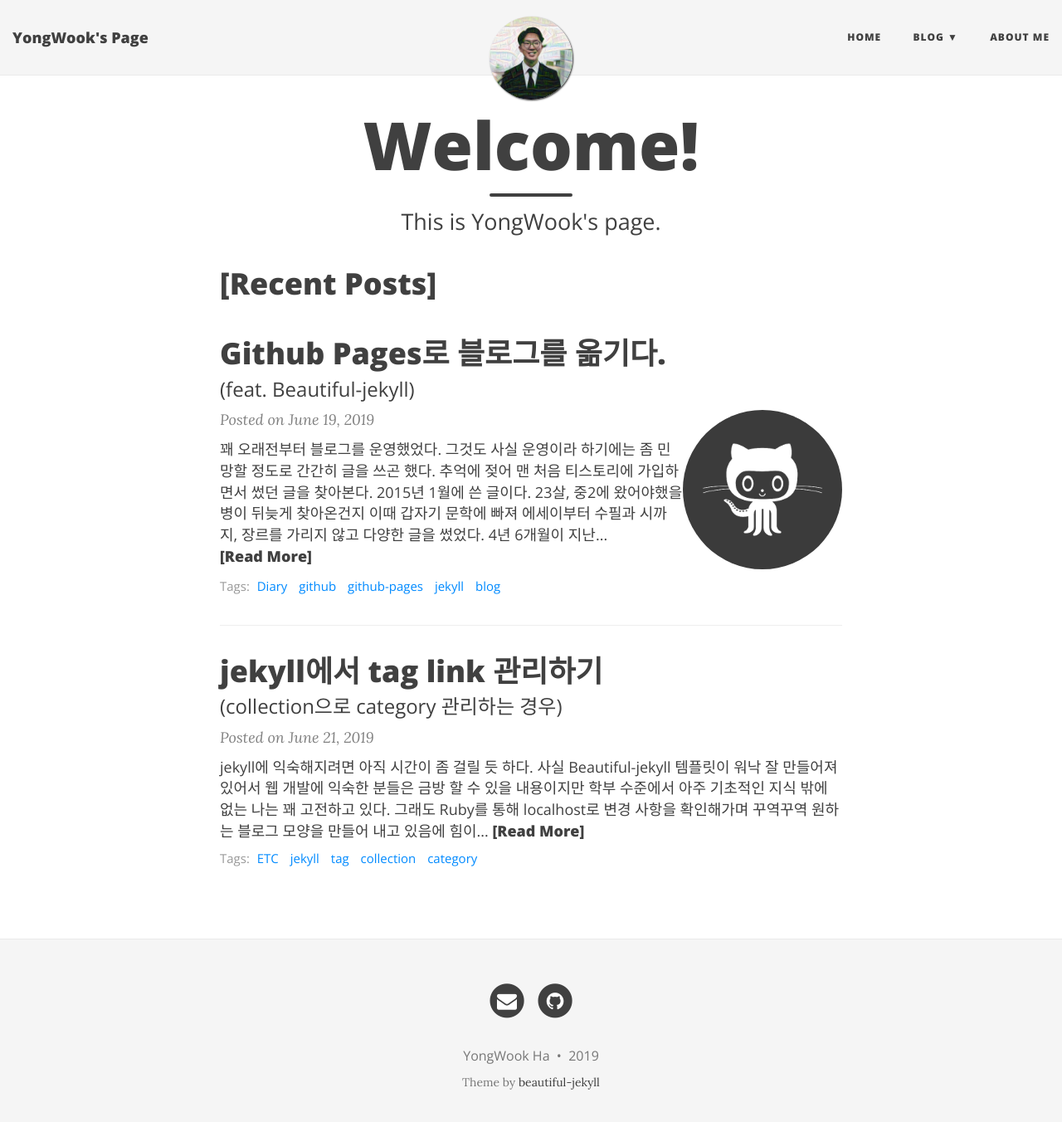
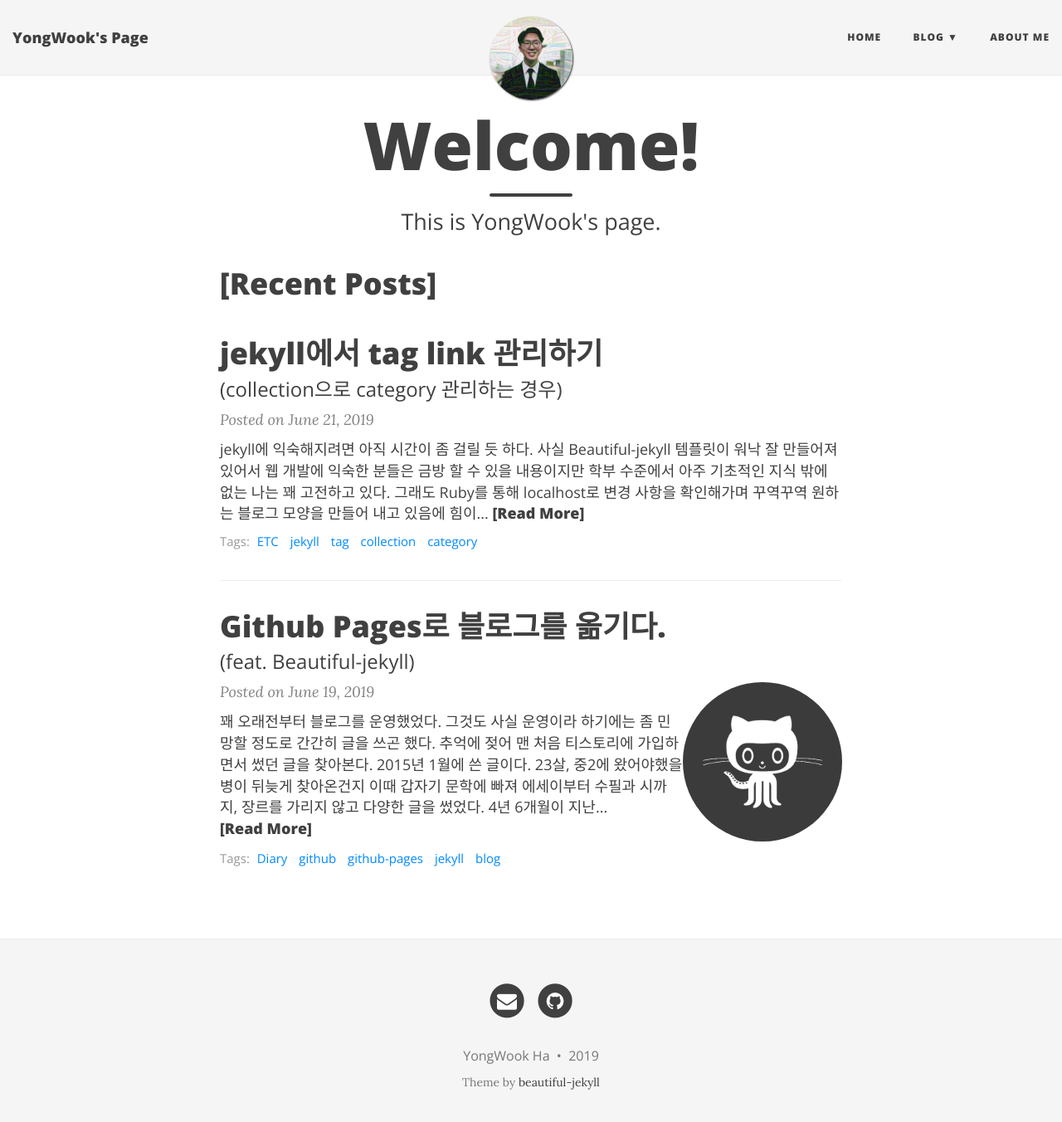
Before and after one commit to YongWookHa/yongwookha.github.io_, a Jekyll site: the page built from index.html, in a window 1280 px wide and 1365 px high. Shown: the top 1352 px of the window at 83% size. Built offline with Jekyll 4.4.1, drawn with Linux system fonts in a browser that asks for light colours; nearby versions of some CDN libraries; the list of posts is cut into pages by our own code.

Commit message:
fix: post order by date

```diff
--- a/index.html
+++ b/index.html
@@ -9,7 +9,8 @@ use-site-title: true
 <h1> [Recent Posts] </h1>
 
 <div class="posts-list">
-    {% for post in site.documents %}
+    {% assign posts = site.documents | sort:"date" | reverse %}
+    {% for post in posts %}
       {% if post.url contains 'index' %}
         {% continue %}
       {% endif %}
```
